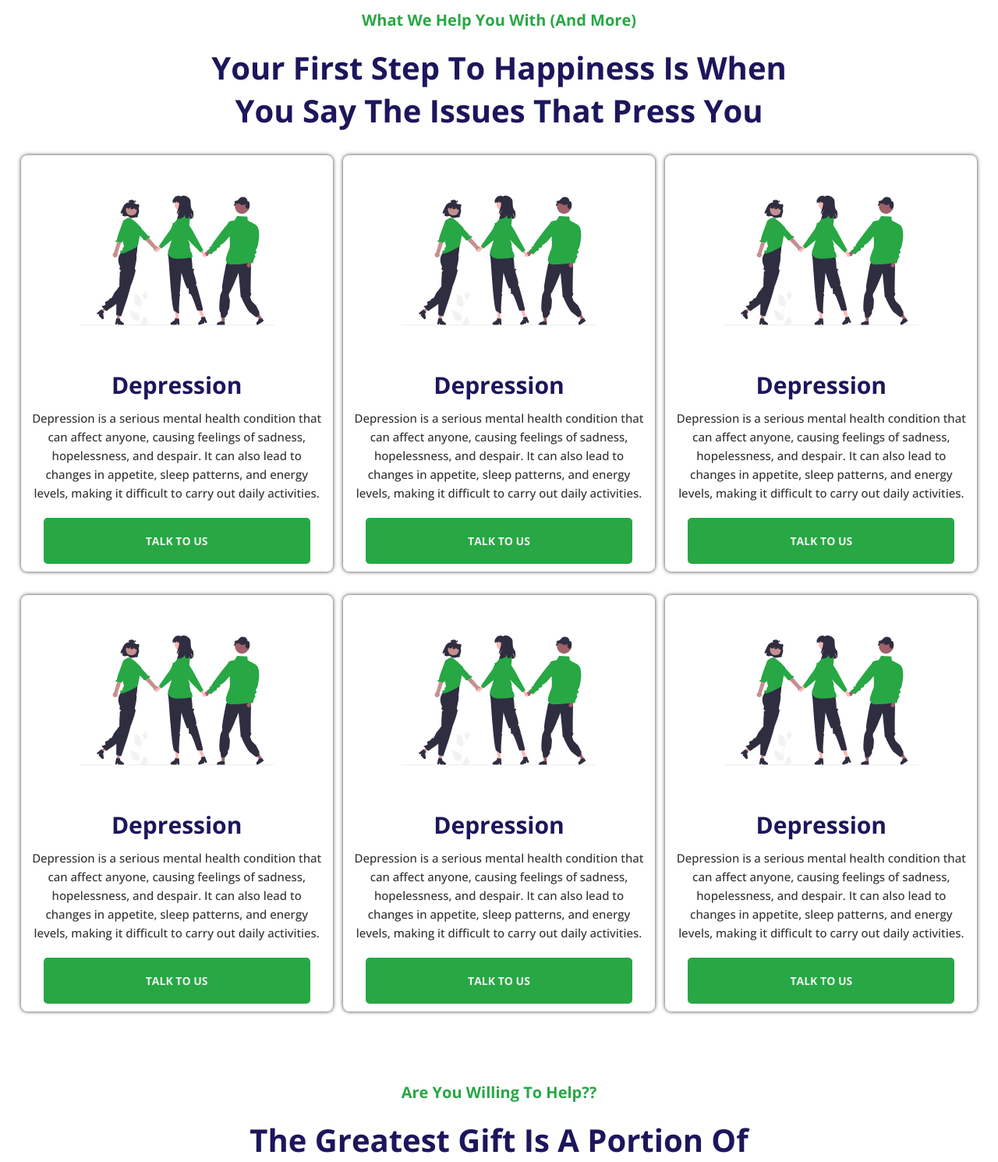
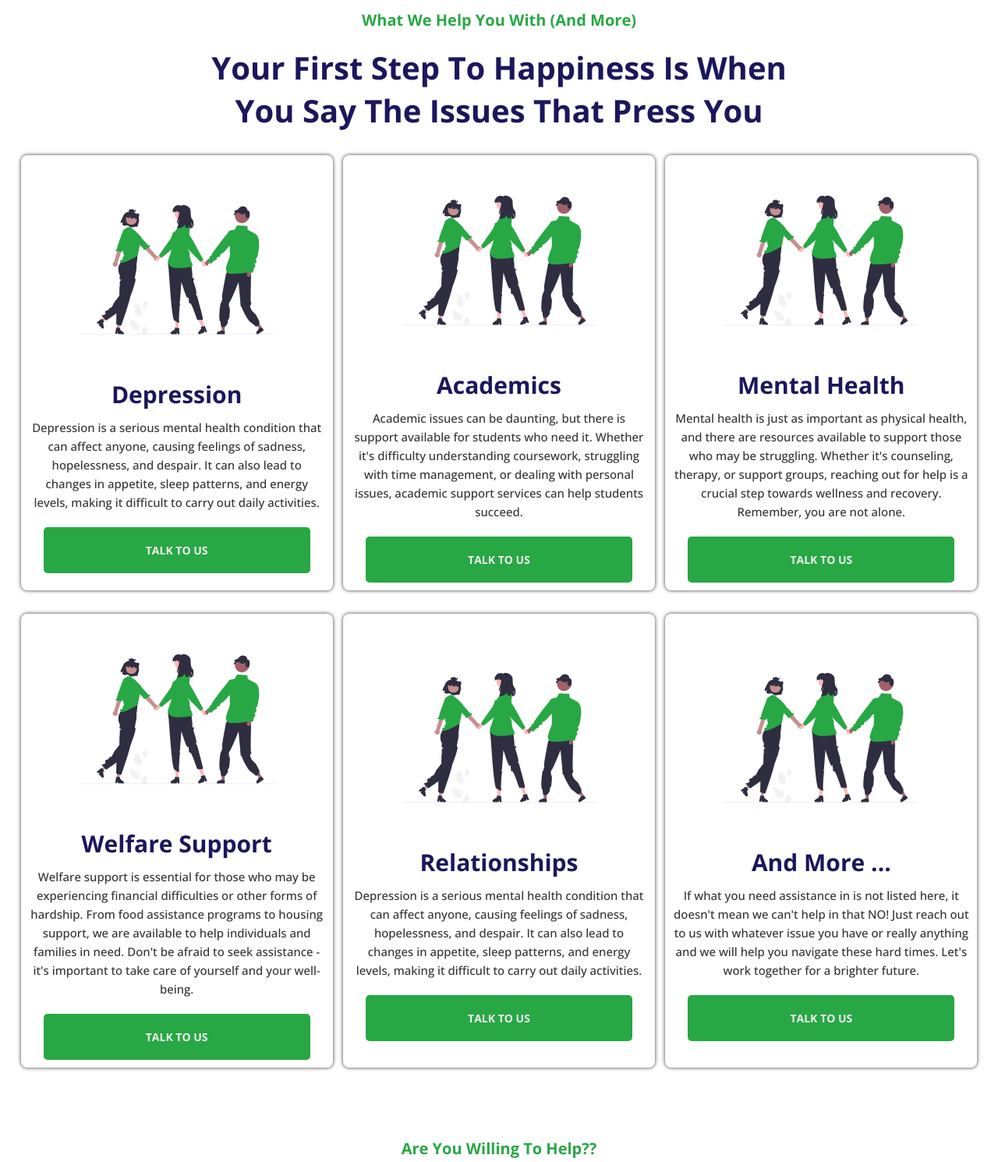
Before and after one commit to hum-dev/PeerPulse, a Flask app: page / in a window 1280 px wide. Shown: the part 852-2342 px from the top of the page at 78% size. Run offline with Flask 3, Linux system fonts and the light colour scheme.

Commit message:
chage placeholder text

```diff
--- a/templates/index.html
+++ b/templates/index.html
@@ -41,9 +41,9 @@
             <div class="what-box__image">
                 <img src="{{ url_for('static', filename='images/ww1.svg')}}" alt="depression" class="what-box__image--img">
             </div>
-            <h4 class="what-box__title">depression</h4>
+            <h4 class="what-box__title">academics</h4>
             <p class="what-box__description">
-                Depression is a serious mental health condition that can affect anyone, causing feelings of sadness, hopelessness, and despair. It can also lead to changes in appetite, sleep patterns, and energy levels, making it difficult to carry out daily activities.
+                Academic issues can be daunting, but there is support available for students who need it. Whether it's difficulty understanding coursework, struggling with time management, or dealing with personal issues, academic support services can help students succeed.
             </p>
             <a href="{{ url_for('talk_to_us') }}" class="what-box__cta btn">talk to us</a>
         </div>
@@ -52,9 +52,9 @@
             <div class="what-box__image">
                 <img src="{{ url_for('static', filename='images/ww1.svg')}}" alt="depression" class="what-box__image--img">
             </div>
-            <h4 class="what-box__title">depression</h4>
+            <h4 class="what-box__title">mental health</h4>
             <p class="what-box__description">
-                Depression is a serious mental health condition that can affect anyone, causing feelings of sadness, hopelessness, and despair. It can also lead to changes in appetite, sleep patterns, and energy levels, making it difficult to carry out daily activities.
+                Mental health is just as important as physical health, and there are resources available to support those who may be struggling. Whether it's counseling, therapy, or support groups, reaching out for help is a crucial step towards wellness and recovery. Remember, you are not alone.
             </p>
             <a href="{{ url_for('talk_to_us') }}" class="what-box__cta btn">talk to us</a>
         </div>
@@ -63,9 +63,9 @@
             <div class="what-box__image">
                 <img src="{{ url_for('static', filename='images/ww1.svg')}}" alt="depression" class="what-box__image--img">
             </div>
-            <h4 class="what-box__title">depression</h4>
+            <h4 class="what-box__title">welfare support</h4>
             <p class="what-box__description">
-                Depression is a serious mental health condition that can affect anyone, causing feelings of sadness, hopelessness, and despair. It can also lead to changes in appetite, sleep patterns, and energy levels, making it difficult to carry out daily activities.
+                Welfare support is essential for those who may be experiencing financial difficulties or other forms of hardship. From food assistance programs to housing support, we are available to help individuals and families in need. Don't be afraid to seek assistance - it's important to take care of yourself and your well-being.
             </p>
             <a href="{{ url_for('talk_to_us') }}" class="what-box__cta btn">talk to us</a>
         </div>
@@ -74,7 +74,7 @@
             <div class="what-box__image">
                 <img src="{{ url_for('static', filename='images/ww1.svg')}}" alt="depression" class="what-box__image--img">
             </div>
-            <h4 class="what-box__title">depression</h4>
+            <h4 class="what-box__title">relationships</h4>
             <p class="what-box__description">
                 Depression is a serious mental health condition that can affect anyone, causing feelings of sadness, hopelessness, and despair. It can also lead to changes in appetite, sleep patterns, and energy levels, making it difficult to carry out daily activities.
             </p>
@@ -85,9 +85,9 @@
             <div class="what-box__image">
                 <img src="{{ url_for('static', filename='images/ww1.svg')}}" alt="depression" class="what-box__image--img">
             </div>
-            <h4 class="what-box__title">depression</h4>
+            <h4 class="what-box__title">and more ...</h4>
             <p class="what-box__description">
-                Depression is a serious mental health condition that can affect anyone, causing feelings of sadness, hopelessness, and despair. It can also lead to changes in appetite, sleep patterns, and energy levels, making it difficult to carry out daily activities.
+                If what you need assistance in is not listed here, it doesn't mean we can't help in that NO! Just reach out to us with whatever issue you have or really anything and we will help you navigate these hard times. Let's work together for a brighter future.
             </p>
             <a href="{{ url_for('talk_to_us') }}" class="what-box__cta btn">talk to us</a>
         </div>
```
